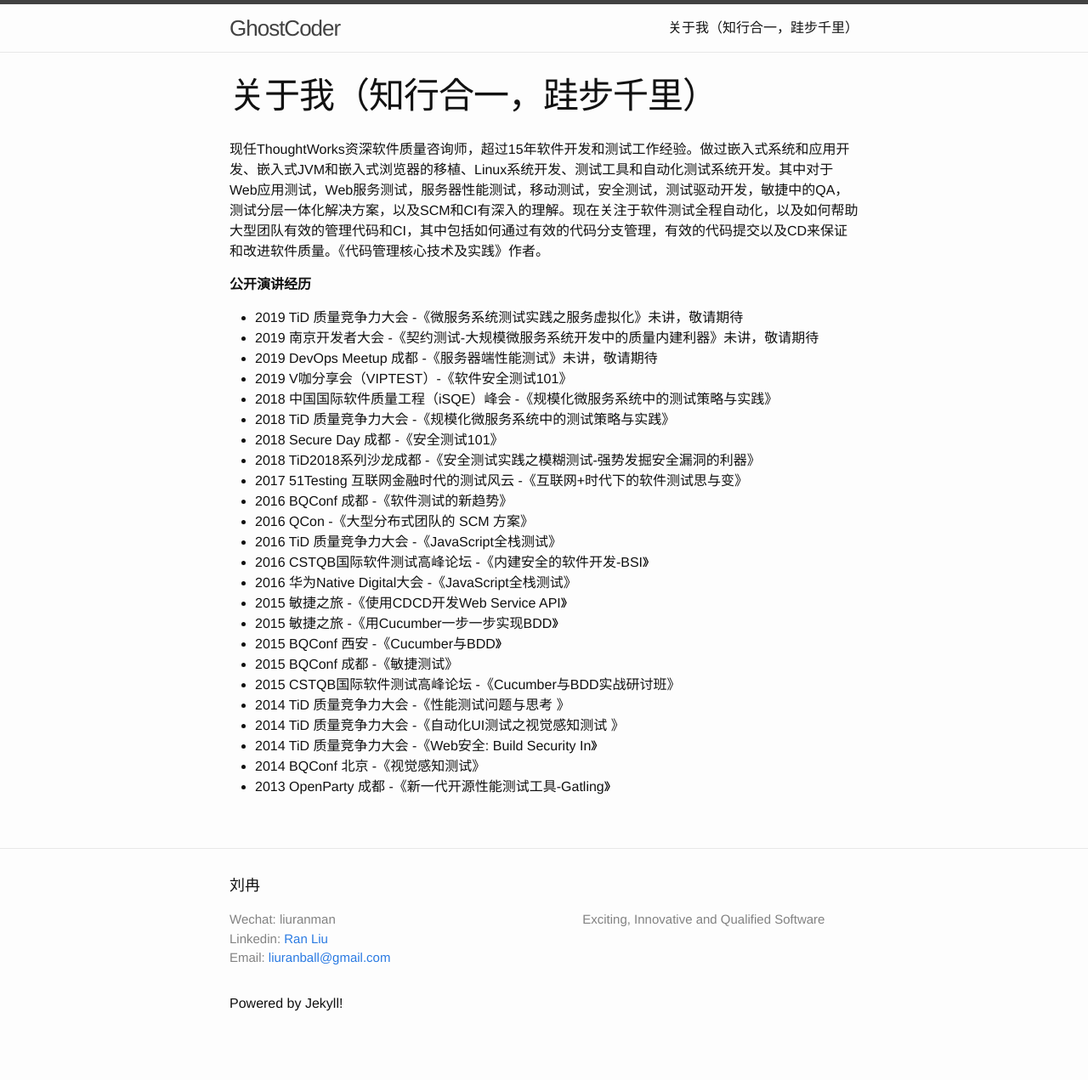
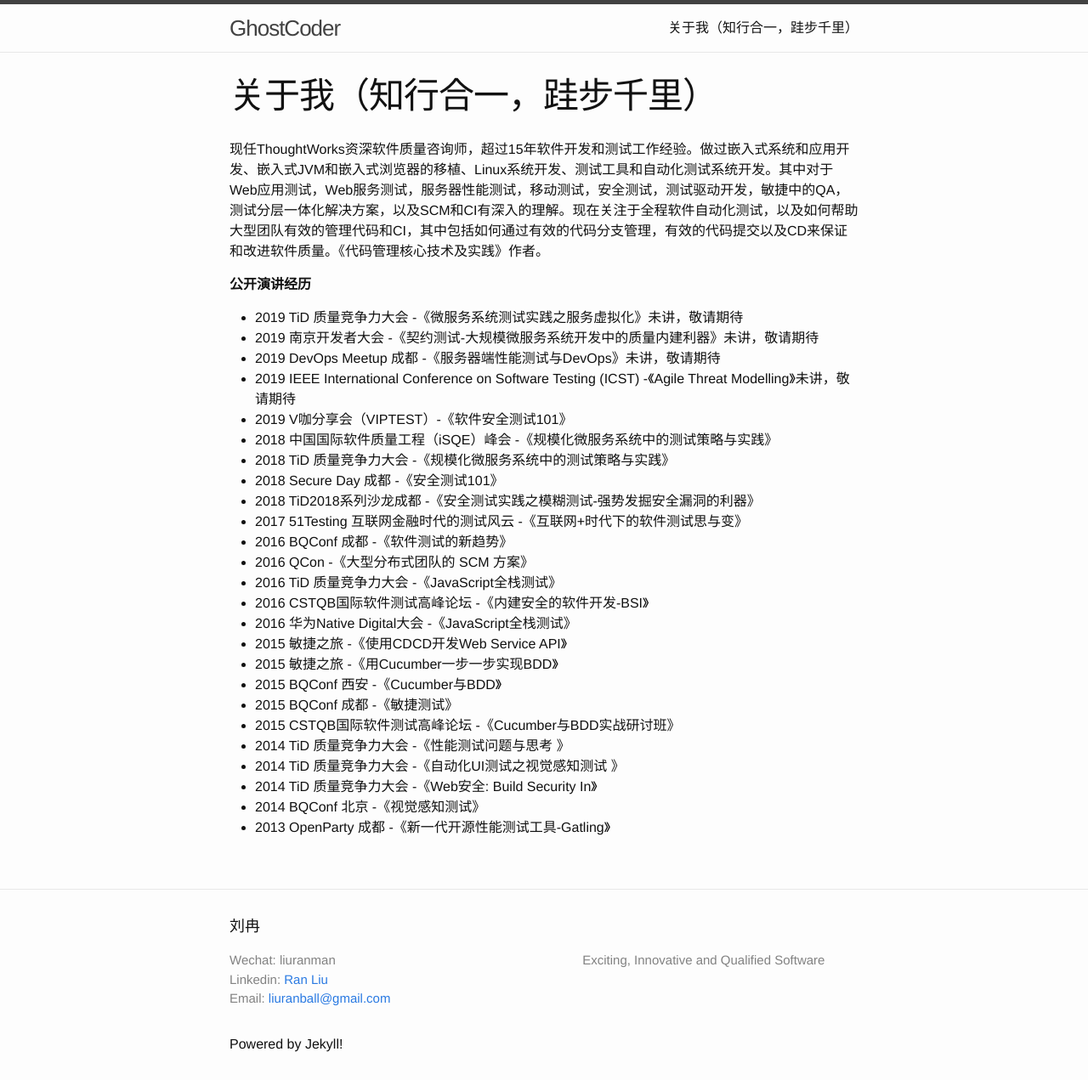
Before and after one commit to TWRanMan/twranman.github.io, a Jekyll site: the page built from about.md, in a window 1280 px wide. Shown: the whole page at 85% size. Built offline with Jekyll 4.4.1, drawn with Linux system fonts in a browser that asks for light colours; before the commit the page ends 1223 px from its top, so only the background shows below that.

Commit message:
update about me

```diff
--- a/about.md
+++ b/about.md
@@ -4,14 +4,15 @@
 permalink: /about/
 ---
 
-现任ThoughtWorks资深软件质量咨询师，超过15年软件开发和测试工作经验。做过嵌入式系统和应用开发、嵌入式JVM和嵌入式浏览器的移植、Linux系统开发、测试工具和自动化测试系统开发。其中对于Web应用测试，Web服务测试，服务器性能测试，移动测试，安全测试，测试驱动开发，敏捷中的QA，测试分层一体化解决方案，以及SCM和CI有深入的理解。现在关注于软件测试全程自动化，以及如何帮助大型团队有效的管理代码和CI，其中包括如何通过有效的代码分支管理，有效的代码提交以及CD来保证和改进软件质量。《代码管理核心技术及实践》作者。
+现任ThoughtWorks资深软件质量咨询师，超过15年软件开发和测试工作经验。做过嵌入式系统和应用开发、嵌入式JVM和嵌入式浏览器的移植、Linux系统开发、测试工具和自动化测试系统开发。其中对于Web应用测试，Web服务测试，服务器性能测试，移动测试，安全测试，测试驱动开发，敏捷中的QA，测试分层一体化解决方案，以及SCM和CI有深入的理解。现在关注于全程软件自动化测试，以及如何帮助大型团队有效的管理代码和CI，其中包括如何通过有效的代码分支管理，有效的代码提交以及CD来保证和改进软件质量。《代码管理核心技术及实践》作者。
 
 
 **公开演讲经历**
 
 - 2019 TiD 质量竞争力大会 -《微服务系统测试实践之服务虚拟化》未讲，敬请期待
 - 2019 南京开发者大会 -《契约测试-大规模微服务系统开发中的质量内建利器》未讲，敬请期待
-- 2019 DevOps Meetup 成都 -《服务器端性能测试》未讲，敬请期待
+- 2019 DevOps Meetup 成都 -《服务器端性能测试与DevOps》未讲，敬请期待
+- 2019 IEEE International Conference on Software Testing (ICST) -《Agile Threat Modelling》未讲，敬请期待
 - 2019 V咖分享会（VIPTEST）-《软件安全测试101》
 - 2018 中国国际软件质量工程（iSQE）峰会 -《规模化微服务系统中的测试策略与实践》
 - 2018 TiD 质量竞争力大会 -《规模化微服务系统中的测试策略与实践》
```
